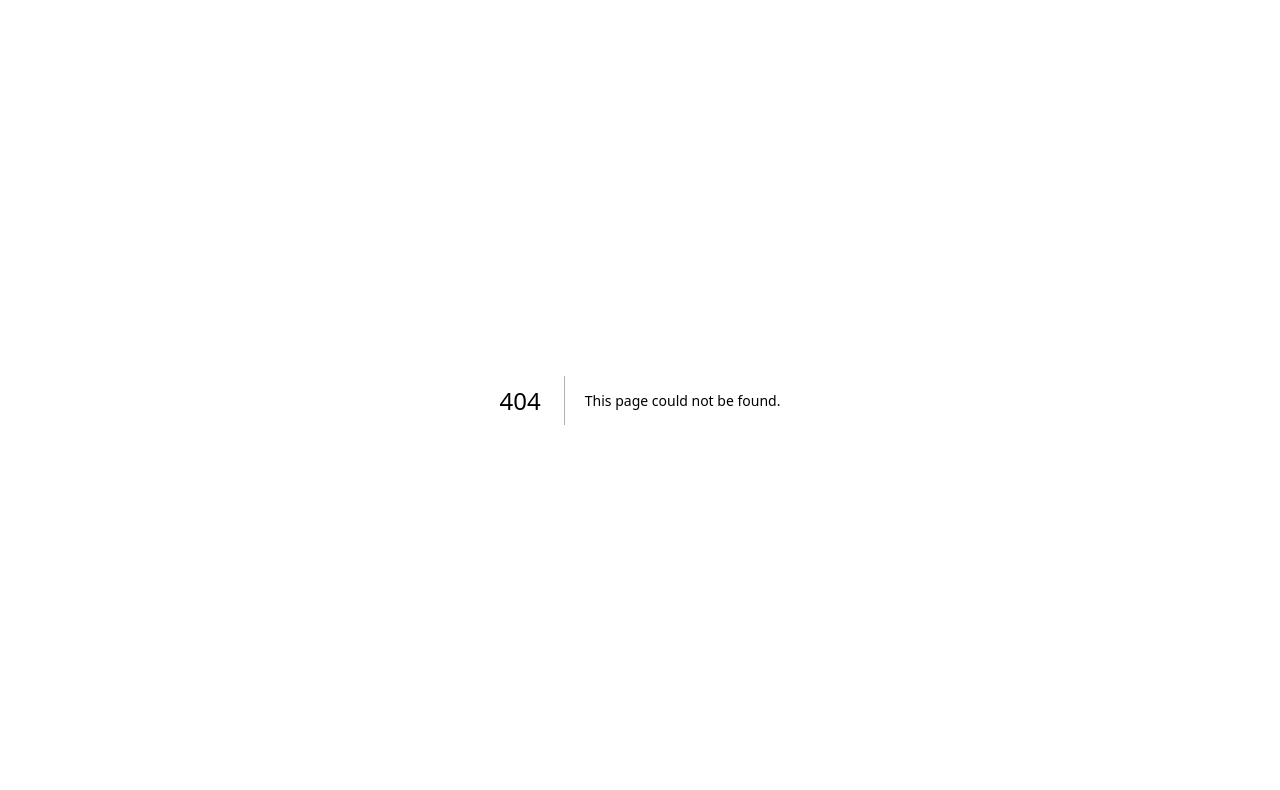
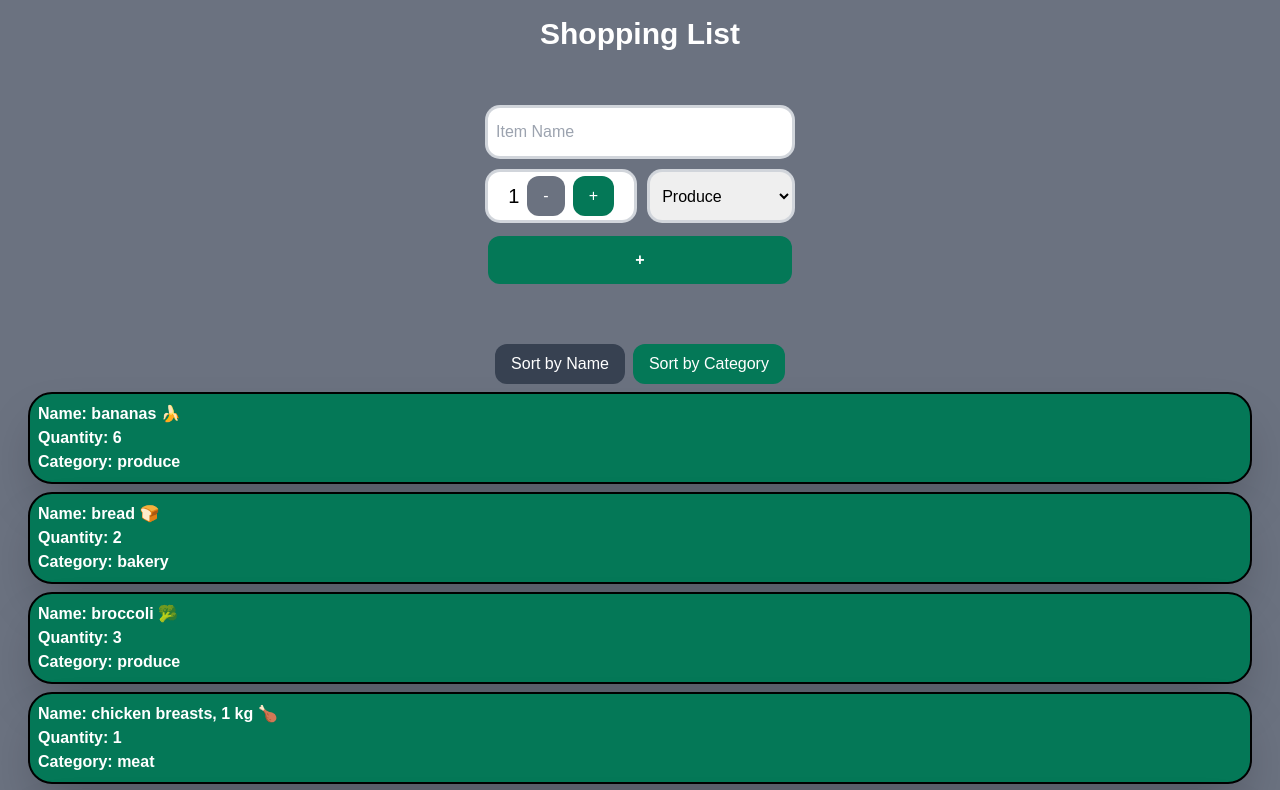
Before and after one commit to romerjohn4/cprg306-assignments, a Next.js app: page /week-7 in a window 1280 px wide. Before the commit this address had no page. Shown: the top 790 px of the page. Built offline with nearby package versions, Linux system fonts and the light colour scheme.

Commit message:
done and dusted
This program can now add whatever you like to the list.

```diff
--- a/app/page.js
+++ b/app/page.js
@@ -22,6 +22,9 @@
       <p className="m-2">
       <Link href ="./week-6">week-6</Link>
       </p>
+      <p className="m-2">
+      <Link href ="./week-7">week-7</Link>
+      </p>
     </main>
   );
 }
--- /dev/null
+++ b/app/week-7/item-list.js
@@ -0,0 +1,44 @@
+"use client";
+import Item from './item.js';
+import { useState } from 'react';
+
+export function ItemList({ items }) {
+    const [sortBy, setSortBy] = useState('name');
+
+    // Create a new sorted array based on the current sorting option
+    const sortedItems = [...items].sort((a, b) => {
+        if (sortBy === 'name') {
+            return a.name.localeCompare(b.name);
+        } else if (sortBy === 'category') {
+            return a.category.localeCompare(b.category);
+        }
+        return 0;
+    });
+
+    return (
+        <main className="m-1">
+            <div className="flex justify-center items-center space-x-2">
+                <button
+                    className={`space-x-2 px-4 py-2 rounded-xl h-full ${sortBy === 'name' ? "bg-gray-700" : "bg-emerald-700 hover:bg-emerald-900"} text-white`}
+                    onClick={() => setSortBy('name')}
+                >
+                    Sort by Name
+                </button>
+                <button
+                    className={`px-4 py-2 rounded-xl h-full ${sortBy === 'category' ? "bg-gray-700" : "bg-emerald-700 hover:bg-emerald-900"} text-white`}
+                    onClick={() => setSortBy('category')}
+                >
+                    Sort by Category
+                </button>
+            </div>
+            {sortedItems.map((item) => (
+                <Item
+                    key={item.id}
+                    name={item.name}
+                    quantity={item.quantity}
+                    category={item.category}
+                />
+            ))}
+        </main>
+    );
+}
--- /dev/null
+++ b/app/week-7/item.js
@@ -0,0 +1,11 @@
+export default function Item({ name, quantity, category }) {
+    return (
+        <section className="border p-2 m-2 bg-emerald-700 border-black rounded-3xl shadow-2xl border-2">
+            <ul>
+                <li className="font-bold text-white">Name: {name}</li>
+                <li className="font-bold text-white">Quantity: {quantity}</li>
+                <li className="font-bold text-white">Category: {category}</li>
+            </ul>
+        </section>
+    );
+}
--- /dev/null
+++ b/app/week-7/items.json
@@ -0,0 +1,74 @@
+[
+    {
+      "id": "1h2GJKH12gkHG31h1H",
+      "name": "milk, 4 L 🥛",
+      "quantity": 1,
+      "category": "dairy"
+    },
+    {
+      "id": "2KJH3k2j3H1k2J3K1H",
+      "name": "bread 🍞",
+      "quantity": 2,
+      "category": "bakery"
+    },
+    {
+      "id": "3h2KJH3k2j3H1k2J3",
+      "name": "eggs, dozen 🥚",
+      "quantity": 2,
+      "category": "dairy"
+    },
+    {
+      "id": "4k2J3K1H2GJKH12gk",
+      "name": "bananas 🍌",
+      "quantity": 6,
+      "category": "produce"
+    },
+    {
+      "id": "5H1h1H2KJH3k2j3H",
+      "name": "broccoli 🥦",
+      "quantity": 3,
+      "category": "produce"
+    },
+    {
+      "id": "6H1k2J3K1H2GJKH1",
+      "name": "chicken breasts, 1 kg 🍗",
+      "quantity": 1,
+      "category": "meat"
+    },
+    {
+      "id": "7gkHG31h1H2KJH3k",
+      "name": "pasta sauce 🍝",
+      "quantity": 3,
+      "category": "canned goods"
+    },
+    {
+      "id": "8j3H1k2J3K1H2GJK",
+      "name": "spaghetti, 454 g 🍝",
+      "quantity": 2,
+      "category": "dry goods"
+    },
+    {
+      "id": "9H12gkHG31h1H2KJ",
+      "name": "toilet paper, 12 pack 🧻",
+      "quantity": 1,
+      "category": "household"
+    },
+    {
+      "id": "10H3k2j3H1k2J3K1",
+      "name": "paper towels, 6 pack",
+      "quantity": 1,
+      "category": "household"
+    },
+    {
+      "id": "11k2J3K1H2GJKH12",
+      "name": "dish soap 🍽️",
+      "quantity": 1,
+      "category": "household"
+    },
+    {
+      "id": "12GJKH12gkHG31h1",
+      "name": "hand soap 🧼",
+      "quantity": 4,
+      "category": "household"
+    }
+  ]
--- /dev/null
+++ b/app/week-7/new-item.js
@@ -0,0 +1,97 @@
+"use client"
+
+import React, { useState } from 'react';
+
+export function NewItem({ onAddItem }) {
+    const [quantity, setQuantity] = useState(1);
+    const [name, setName] = useState("");
+    const [category, setCategory] = useState("Produce");
+
+    const decrement = () => {
+        setQuantity((prevQuantity) => (prevQuantity > 1 ? prevQuantity - 1 : prevQuantity));
+    };
+
+    const increment = () => {
+        setQuantity((prevQuantity) => (prevQuantity < 20 ? prevQuantity + 1 : prevQuantity));
+    };
+
+    const handleSubmit = (event) => {
+      event.preventDefault();
+
+      if (name === "") {
+          alert("Please enter an item name.");
+          return;
+      }
+
+
+      onAddItem(name, quantity, category);
+
+      setName("");
+      setCategory("Produce");
+      setQuantity(1);
+  };
+
+
+    return (
+<div className="flex justify-center items-center p-4">
+  <div className="text-center bg-gray-500 p-10 w-96 space-y-4">
+
+    {/* Item Name */}
+    <form className="w-full max-w-xs mx-auto space-y-4" onSubmit={(event) => handleSubmit(event)}>
+      <label className="w-full">
+        <input
+          className="text-black p-2 w-full h-12 rounded-xl ring ring-gray-300"
+          placeholder="Item Name"
+          id="name"
+          type="text"
+          value={name}
+          onChange={(event) => setName(event.target.value)}
+        />
+      </label>
+
+      {/* Quantity buttons and Category dropdown in a row */}
+      <div className="flex justify-center items-center space-x-4 w-full ">
+        {/* Quantity buttons */}
+        <div className="flex justify-center items-center space-x-2 bg-white p-1 rounded-xl w-full h-12 ring ring-gray-300">
+          <p className="mb-0 text-black text-xl">{quantity}</p>
+
+          <button className={`px-4 py-2 rounded-xl h-full  ${quantity === 1 ? "bg-gray-500" : "bg-emerald-700 && hover:bg-emerald-900"} text-white`}type="button"onClick={decrement}>-</button>
+          <button className={`px-4 py-2 rounded-xl h-full ${quantity === 20 ? "bg-gray-500" : "bg-emerald-700 && hover:bg-emerald-900"} text-white`}type="button"onClick={increment}>+</button>
+
+        </div>
+
+        {/* Category dropdown */}
+        <label htmlFor="category" className="w-full">
+          <select
+            className="text-black rounded-xl p-2 w-full h-12 ring ring-gray-300"
+            id="category"
+            value={category}
+            onChange={(event) => setCategory(event.target.value)}
+          >
+            <option value="Produce">Produce</option>
+            <option value="Dairy">Dairy</option>
+            <option value="Bakery">Bakery</option>
+            <option value="Meat">Meat</option>
+            <option value="Frozen">Frozen Foods</option>
+            <option value="Canned">Canned Goods</option>
+            <option value="Dry">Dry Goods</option>
+            <option value="Beverages">Beverages</option>
+            <option value="Snacks">Snacks</option>
+            <option value="Household">Household</option>
+            <option value="Other">Other</option>
+          </select>
+        </label>
+      </div>
+
+      {/* Submit button */}
+      <div className="w-full">
+        <button className="hover:bg-emerald-900 text-white font-bold h-12 w-full rounded-xl bg-emerald-700" type="submit">+</button>
+      </div>
+    </form>
+
+  </div>
+</div>
+
+
+    );
+}
--- /dev/null
+++ b/app/week-7/page.js
@@ -0,0 +1,30 @@
+"use client";
+
+import { useState } from "react";
+import { ItemList } from "./item-list.js";
+import { NewItem } from "./new-item.js";
+import itemsData from "./items.json";
+
+export default function Page() {
+    const [items, setItems] = useState(itemsData);
+
+    const handleAddItem = (name, quantity, category) => {
+        const newItem = {
+            name,
+            quantity,
+            category
+        };
+
+        setItems([...items, newItem]);
+    };
+
+    return (
+        <main className="mx-auto p-4 bg-gray-500">
+            <h1 className="text-3xl font-bold text-center text-white">Shopping List</h1>
+
+            <NewItem onAddItem={handleAddItem} />
+
+            <ItemList items={items} />
+        </main>
+    );
+}
```
